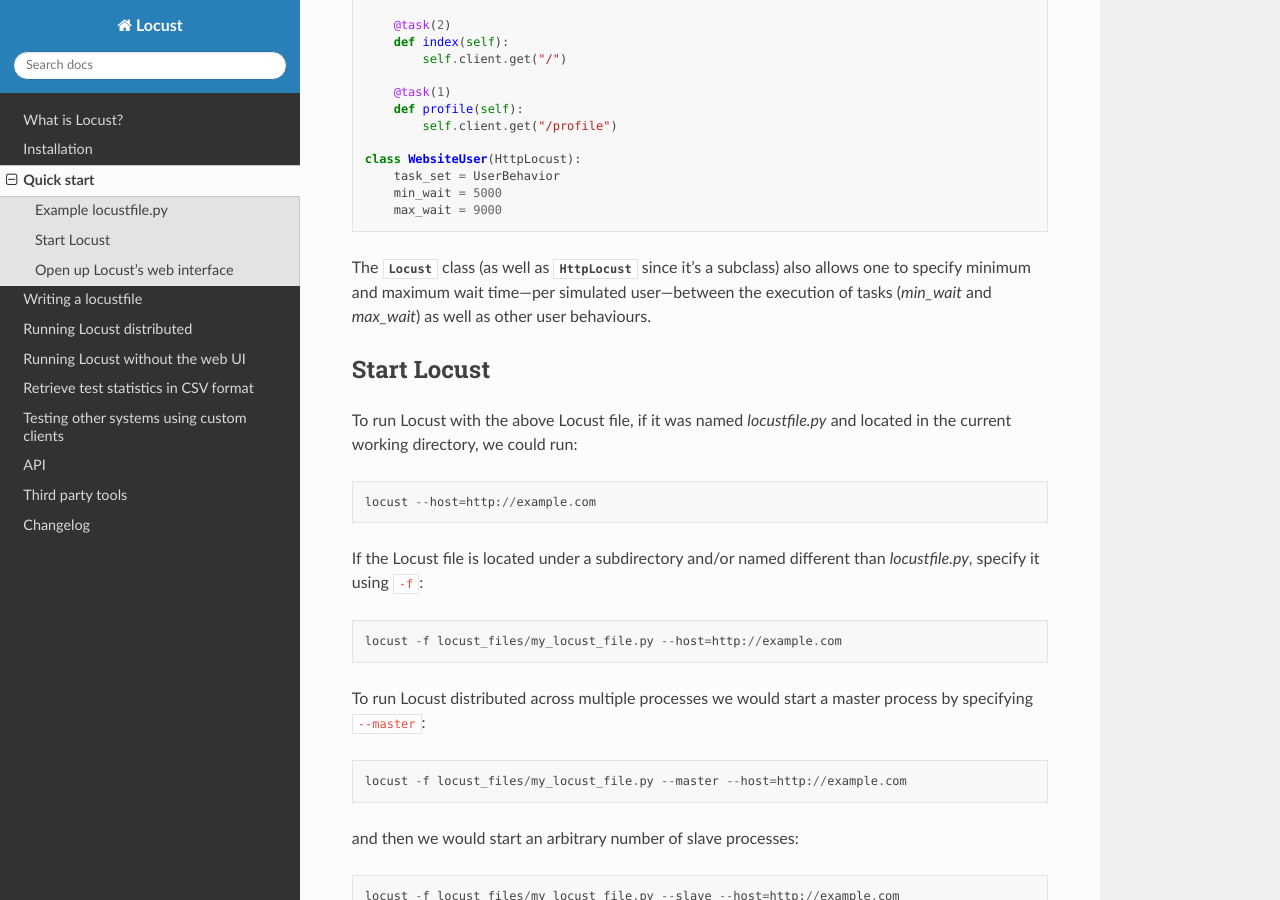
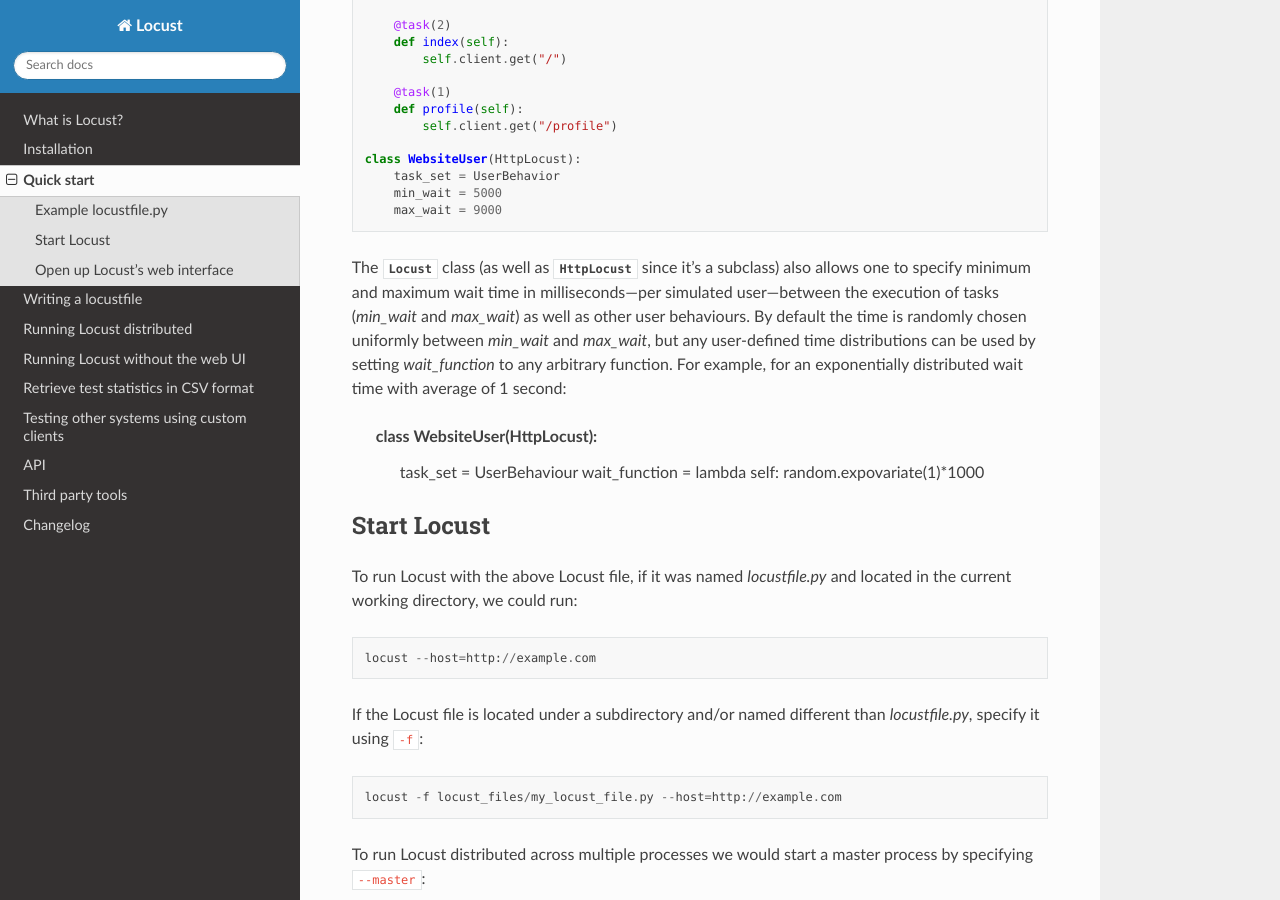
Before and after one commit to locustio/locust, a Sphinx documentation site: the page built from docs/quickstart.rst, in a window 1280 px wide and 900 px high, scrolled down 1344 px. Built offline with Sphinx 7.4.7 and the Read the Docs theme 2.0.0, drawn with Linux system fonts in a browser that asks for light colours; pages that are not in the unit, such as notebooks, are missing from menus.

Commit message:
Adding wait_function example to quickstart.rst

```diff
--- a/docs/quickstart.rst
+++ b/docs/quickstart.rst
@@ -82,8 +82,15 @@
         max_wait = 9000
 
 The :py:class:`Locust <locust.core.Locust>` class (as well as :py:class:`HttpLocust <locust.core.HttpLocust>`
-since it's a subclass) also allows one to specify minimum and maximum wait time—per simulated
+since it's a subclass) also allows one to specify minimum and maximum wait time in milliseconds—per simulated
 user—between the execution of tasks (*min_wait* and *max_wait*) as well as other user behaviours.
+By default the time is randomly chosen uniformly between *min_wait* and *max_wait*, but any user-defined
+time distributions can be used by setting *wait_function* to any arbitrary function.
+For example, for an exponentially distributed wait time with average of 1 second:
+
+    class WebsiteUser(HttpLocust):
+        task_set = UserBehaviour
+        wait_function = lambda self: random.expovariate(1)*1000
 
 
 Start Locust
```
